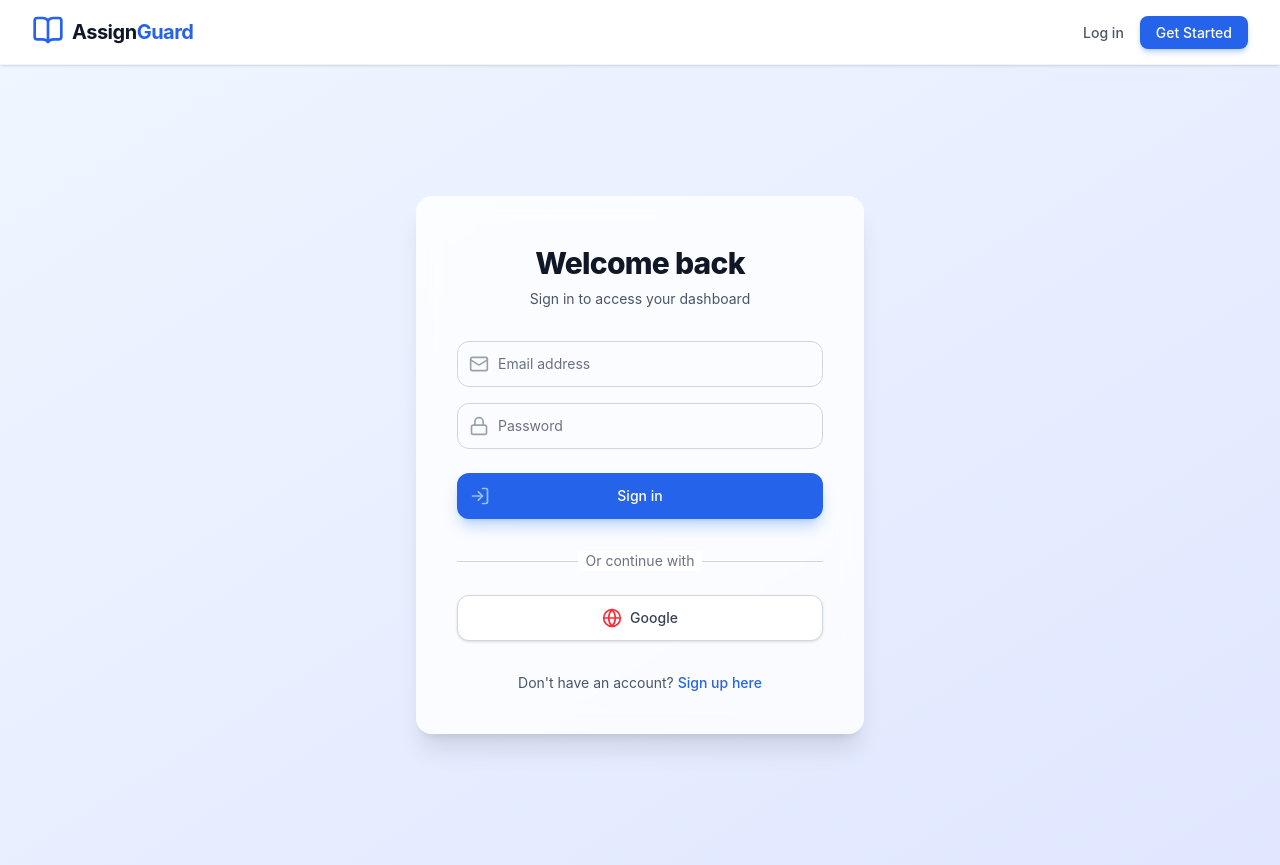
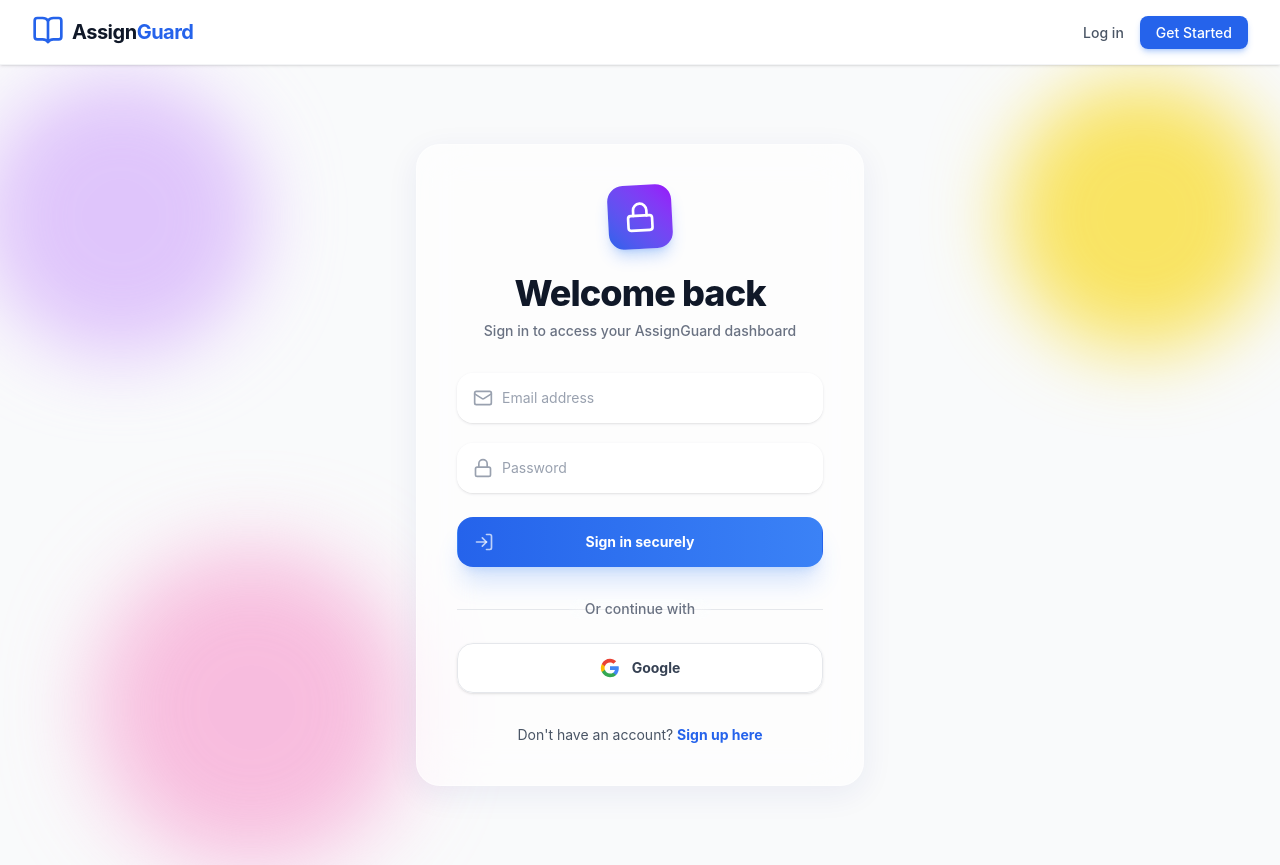
Before and after one commit to omlad30/Assignmetgurd, a React app in the folder frontend/: page /login in a window 1280 px wide. Built offline with nearby package versions, Linux system fonts and the light colour scheme; no server answers; the HTML template or start-up script is replaced by a standard one.

Commit message:
feat: enhance Login UI and add Teacher access code security

```diff
--- a/frontend/src/index.css
+++ b/frontend/src/index.css
@@ -24,5 +24,36 @@
 }
 
 .glass-panel {
-  @apply bg-white/80 backdrop-blur-md border border-white/20 shadow-xl;
+  @apply bg-white/60 backdrop-blur-xl border border-white/40 shadow-[0_8px_32px_0_rgba(31,38,135,0.07)] rounded-3xl;
 }
+
+@keyframes blob {
+  0% {
+    transform: translate(0px, 0px) scale(1);
+  }
+  33% {
+    transform: translate(30px, -50px) scale(1.1);
+  }
+  66% {
+    transform: translate(-20px, 20px) scale(0.9);
+  }
+  100% {
+    transform: translate(0px, 0px) scale(1);
+  }
+}
+
+.animate-blob {
+  animation: blob 7s infinite;
+}
+
+.animation-delay-2000 {
+  animation-delay: 2s;
+}
+
+.animation-delay-4000 {
+  animation-delay: 4s;
+}
+
+.premium-input {
+  @apply appearance-none rounded-2xl relative block w-full pl-11 px-4 py-3.5 bg-white/50 border border-white/50 placeholder-gray-400 text-gray-900 focus:outline-none focus:ring-2 focus:ring-primary-500 focus:bg-white focus:border-transparent sm:text-sm transition-all duration-300 shadow-sm backdrop-blur-sm;
+}
--- a/frontend/src/pages/Login.jsx
+++ b/frontend/src/pages/Login.jsx
@@ -44,39 +44,47 @@
   };
 
   return (
-    <div className="min-h-screen flex items-center justify-center bg-gradient-to-br from-blue-50 to-indigo-100 px-4 sm:px-6 lg:px-8">
-      <div className="max-w-md w-full space-y-8 glass-panel p-10 rounded-2xl">
+    <div className="min-h-screen flex items-center justify-center bg-gray-50 px-4 sm:px-6 lg:px-8 relative overflow-hidden flex-col">
+      {/* Animated Background Blobs */}
+      <div className="absolute top-0 -left-4 w-72 h-72 bg-purple-300 rounded-full mix-blend-multiply filter blur-2xl opacity-70 animate-blob"></div>
+      <div className="absolute top-0 -right-4 w-72 h-72 bg-yellow-300 rounded-full mix-blend-multiply filter blur-2xl opacity-70 animate-blob animation-delay-2000"></div>
+      <div className="absolute -bottom-8 left-20 w-72 h-72 bg-pink-300 rounded-full mix-blend-multiply filter blur-2xl opacity-70 animate-blob animation-delay-4000"></div>
+
+      <div className="max-w-md w-full space-y-8 glass-panel p-10 relative z-10">
         <div>
-          <h2 className="mt-2 text-center text-3xl font-extrabold text-gray-900 tracking-tight">
+          <div className="mx-auto h-16 w-16 bg-gradient-to-tr from-primary-600 to-purple-600 rounded-2xl flex items-center justify-center shadow-lg shadow-primary-500/30 mb-6 transform -rotate-3 hover:rotate-0 transition-transform duration-300">
+            <Lock className="h-8 w-8 text-white" />
+          </div>
+          <h2 className="mt-2 text-center text-4xl font-extrabold text-gray-900 tracking-tight">
             Welcome back
           </h2>
-          <p className="mt-2 text-center text-sm text-gray-600">
-            Sign in to access your dashboard
+          <p className="mt-2 text-center text-sm text-gray-500 font-medium">
+            Sign in to access your AssignGuard dashboard
           </p>
         </div>
         <form className="mt-8 space-y-6" onSubmit={handleSubmit}>
-          <div className="space-y-4">
-            <div className="relative">
-              <div className="absolute inset-y-0 left-0 pl-3 flex items-center pointer-events-none">
-                <Mail className="h-5 w-5 text-gray-400" />
+          <div className="space-y-5">
+            <div className="relative group">
+              <div className="absolute inset-y-0 left-0 pl-4 flex items-center pointer-events-none z-10">
+                <Mail className="h-5 w-5 text-gray-400 group-focus-within:text-primary-500 transition-colors" />
               </div>
               <input
                 type="email"
                 required
-                className="appearance-none rounded-xl relative block w-full pl-10 px-3 py-3 border border-gray-300 placeholder-gray-500 text-gray-900 focus:outline-none focus:ring-2 focus:ring-primary-500 focus:border-primary-500 focus:z-10 sm:text-sm transition-all"
+                className="premium-input"
                 placeholder="Email address"
                 value={email}
                 onChange={(e) => setEmail(e.target.value)}
               />
             </div>
-            <div className="relative">
-              <div className="absolute inset-y-0 left-0 pl-3 flex items-center pointer-events-none">
-                <Lock className="h-5 w-5 text-gray-400" />
+            <div className="relative group">
+              <div className="absolute inset-y-0 left-0 pl-4 flex items-center pointer-events-none z-10">
+                <Lock className="h-5 w-5 text-gray-400 group-focus-within:text-primary-500 transition-colors" />
               </div>
               <input
                 type="password"
                 required
-                className="appearance-none rounded-xl relative block w-full pl-10 px-3 py-3 border border-gray-300 placeholder-gray-500 text-gray-900 focus:outline-none focus:ring-2 focus:ring-primary-500 focus:border-primary-500 focus:z-10 sm:text-sm transition-all"
+                className="premium-input"
                 placeholder="Password"
                 value={password}
                 onChange={(e) => setPassword(e.target.value)}
@@ -87,40 +95,45 @@
           <div>
             <button
               type="submit"
-              className="group relative w-full flex justify-center py-3 px-4 border border-transparent text-sm font-medium rounded-xl text-white bg-primary-600 hover:bg-primary-700 focus:outline-none focus:ring-2 focus:ring-offset-2 focus:ring-primary-500 shadow-lg shadow-primary-500/30 transition-all duration-200"
+              className="group relative w-full flex justify-center py-3.5 px-4 border border-transparent text-sm font-bold rounded-2xl text-white bg-gradient-to-r from-primary-600 to-primary-500 hover:from-primary-700 hover:to-primary-600 focus:outline-none focus:ring-2 focus:ring-offset-2 focus:ring-primary-500 shadow-xl shadow-primary-500/20 transition-all duration-300 transform hover:-translate-y-0.5"
             >
-              <span className="absolute left-0 inset-y-0 flex items-center pl-3">
-                <LogIn className="h-5 w-5 text-primary-300 group-hover:text-primary-200" />
+              <span className="absolute left-0 inset-y-0 flex items-center pl-4">
+                <LogIn className="h-5 w-5 text-white/70 group-hover:text-white transition-colors" />
               </span>
-              Sign in
+              Sign in securely
             </button>
           </div>
         </form>
 
-        <div className="mt-6">
+        <div className="mt-8">
           <div className="relative">
             <div className="absolute inset-0 flex items-center">
-              <div className="w-full border-t border-gray-300" />
+              <div className="w-full border-t border-gray-200" />
             </div>
             <div className="relative flex justify-center text-sm">
-              <span className="px-2 bg-white text-gray-500">Or continue with</span>
+              <span className="px-4 bg-transparent text-gray-500 backdrop-blur-md rounded-full font-medium">Or continue with</span>
             </div>
           </div>
 
           <div className="mt-6">
             <button
               onClick={loginWithGoogle}
-              className="w-full flex justify-center py-3 px-4 border border-gray-300 rounded-xl shadow-sm bg-white text-sm font-medium text-gray-700 hover:bg-gray-50 hover:border-gray-400 focus:outline-none focus:ring-2 focus:ring-offset-2 focus:ring-primary-500 transition-all duration-200"
+              className="w-full flex justify-center items-center py-3.5 px-4 border border-gray-200 rounded-2xl shadow-sm bg-white/80 backdrop-blur-sm text-sm font-bold text-gray-700 hover:bg-white hover:border-gray-300 hover:shadow-md focus:outline-none focus:ring-2 focus:ring-offset-2 focus:ring-primary-500 transition-all duration-300"
             >
-              <Globe className="h-5 w-5 text-red-500 mr-2" />
+              <svg className="h-5 w-5 mr-3" viewBox="0 0 24 24">
+                <path d="M22.56 12.25c0-.78-.07-1.53-.2-2.25H12v4.26h5.92c-.26 1.37-1.04 2.53-2.21 3.31v2.77h3.57c2.08-1.92 3.28-4.74 3.28-8.09z" fill="#4285F4" />
+                <path d="M12 23c2.97 0 5.46-.98 7.28-2.66l-3.57-2.77c-.98.66-2.23 1.06-3.71 1.06-2.86 0-5.29-1.93-6.16-4.53H2.18v2.84C3.99 20.53 7.7 23 12 23z" fill="#34A853" />
+                <path d="M5.84 14.09c-.22-.66-.35-1.36-.35-2.09s.13-1.43.35-2.09V7.07H2.18C1.43 8.55 1 10.22 1 12s.43 3.45 1.18 4.93l2.85-2.22.81-.62z" fill="#FBBC05" />
+                <path d="M12 5.38c1.62 0 3.06.56 4.21 1.64l3.15-3.15C17.45 2.09 14.97 1 12 1 7.7 1 3.99 3.47 2.18 7.07l3.66 2.84c.87-2.6 3.3-4.53 6.16-4.53z" fill="#EA4335" />
+              </svg>
               Google
             </button>
           </div>
         </div>
 
-        <p className="mt-4 text-center text-sm text-gray-600">
+        <p className="mt-8 text-center text-sm text-gray-600">
           Don't have an account?{' '}
-          <Link to="/register" className="font-medium text-primary-600 hover:text-primary-500 transition">
+          <Link to="/register" className="font-bold text-primary-600 hover:text-primary-500 transition-colors">
             Sign up here
           </Link>
         </p>
--- a/frontend/src/pages/Register.jsx
+++ b/frontend/src/pages/Register.jsx
@@ -12,7 +12,8 @@
     password: '',
     role: 'student',
     classInfo: '',
-    subject: ''
+    subject: '',
+    secretCode: ''
   });
   const { loginWithToken } = useContext(AuthContext);
   const navigate = useNavigate();
@@ -115,6 +116,22 @@
                 />
               </div>
             </div>
+
+            {formData.role === 'teacher' && (
+              <div className="relative">
+                <div className="absolute inset-y-0 left-0 pl-3 flex items-center pointer-events-none">
+                  <Lock className="h-5 w-5 text-gray-400" />
+                </div>
+                <input
+                  name="secretCode"
+                  type="password"
+                  required
+                  className="appearance-none rounded-xl relative block w-full pl-10 px-3 py-3 border border-gray-300 placeholder-gray-500 text-gray-900 focus:outline-none focus:ring-2 focus:ring-primary-500 focus:border-primary-500 sm:text-sm"
+                  placeholder="Teacher Access Code (e.g., admin123)"
+                  onChange={handleChange}
+                />
+              </div>
+            )}
           </div>
 
           <div>
```
Also changed, not shown: 1 other file (tests, documents, lock files or other folders).
